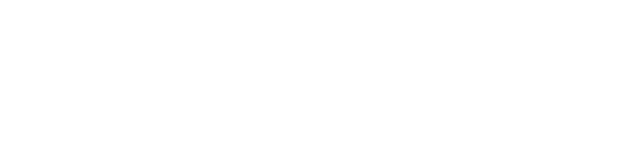
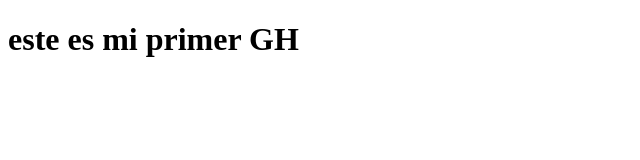
Before and after one commit to faofaofao/new_new_proyect, a plain HTML site: page index.html in a window 1280 px wide. Shown: the whole page, without its empty margins (0-640 px from the left). Drawn offline with Linux system fonts and the light colour scheme.

Commit message:
ADD: archivo index.html para ph

```diff
--- a/index.html
+++ b/index.html
@@ -5,5 +5,7 @@
     <meta name="viewport" content="width=device-width, initial-scale=1.0" />
     <title>INdex</title>
   </head>
-  <body></body>
+  <body>
+    <h1>este es mi primer GH</h1>
+  </body>
 </html>
```
